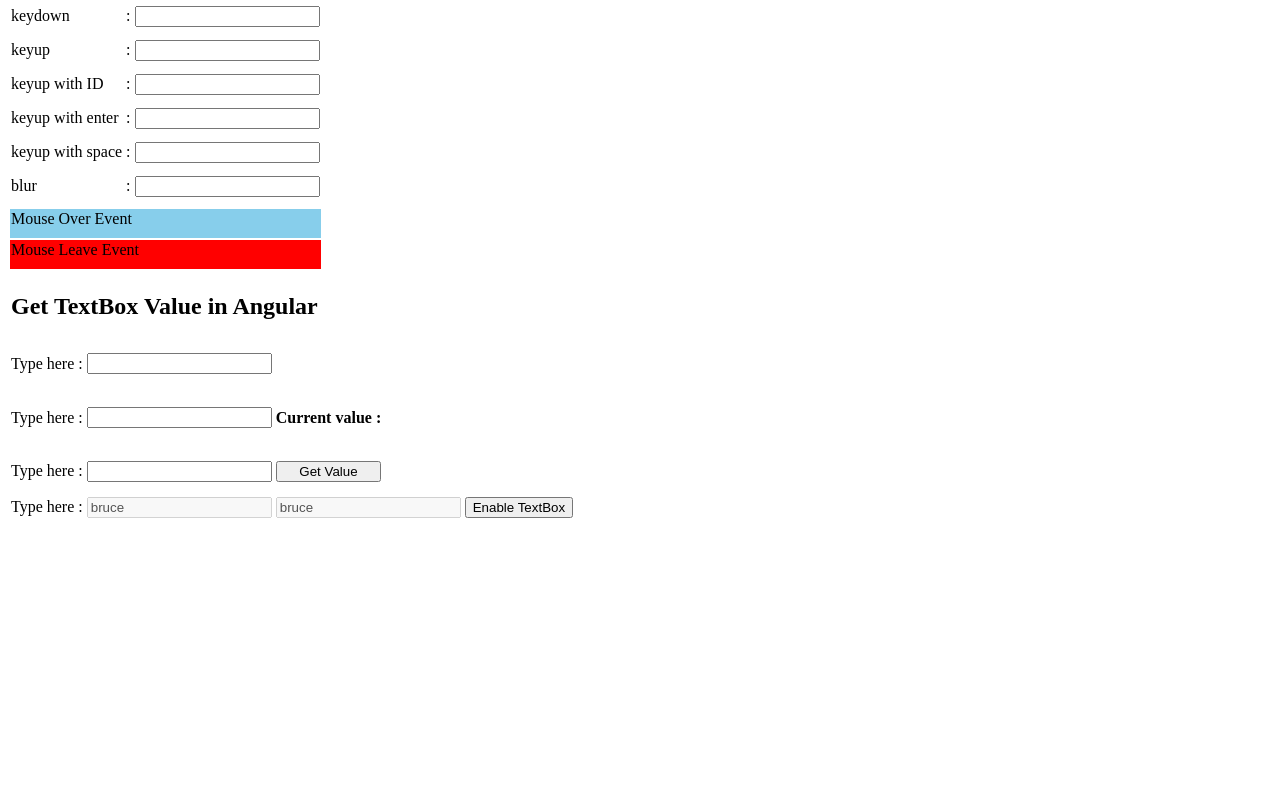
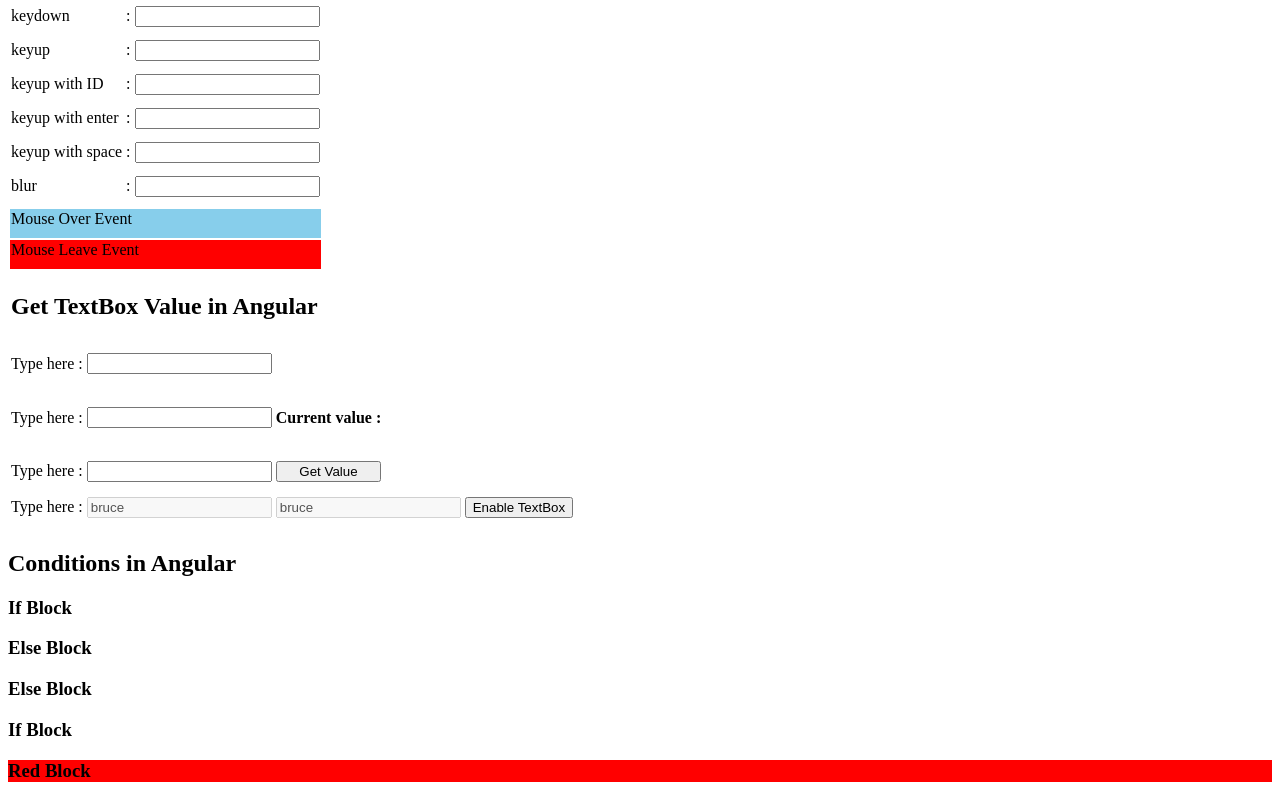
Before and after one commit to budiantoip/learn_angular, an Angular app: page / in a window 1280 px wide. Shown: the part 699-1499 px from the top of the page. Before the commit the page ends 1237 px from the top, so only its background shows below. Built offline with nearby package versions, Linux system fonts and the light colour scheme.

Commit message:
conditional statement

```diff
--- a/src/app/app.component.html
+++ b/src/app/app.component.html
@@ -142,3 +142,5 @@
         </tr>
     </tbody>
 </table>
+
+<app-conditions></app-conditions>
--- a/src/app/app.component.ts
+++ b/src/app/app.component.ts
@@ -17,6 +17,7 @@ export class AppComponent {
   myName="bruce";
   currentValue="";
   disabledTextBox=true;
+  show=true;
 
   getName() {
     return this.name;
--- a/src/app/app.module.ts
+++ b/src/app/app.module.ts
@@ -6,13 +6,15 @@ import { AppComponent } from './app.component';
 import { UserListComponent } from './user-list/user-list.component';
 import { LoginComponent } from './users/login/login.component';
 import { SignupComponent } from './users/signup/signup.component';
+import { ConditionsComponent } from './conditions/conditions.component';
 
 @NgModule({
   declarations: [
     AppComponent,
     UserListComponent,
     LoginComponent,
-    SignupComponent
+    SignupComponent,
+    ConditionsComponent
   ],
   imports: [
     BrowserModule,
--- /dev/null
+++ b/src/app/conditions/conditions.component.html
@@ -0,0 +1,31 @@
+<h2>Conditions in Angular</h2>
+
+<h3 *ngIf="show1">If Block</h3>
+
+<h3 *ngIf="show2; else elseBlock2">If Block</h3>
+<ng-template #elseBlock2>
+  <h3>Else Block</h3>
+</ng-template>
+
+<h3 *ngIf="show3 == true; else elseBlock3">If Block</h3>
+<ng-template #elseBlock3>
+  <h3>Else Block</h3>
+</ng-template>
+
+<h3 *ngIf="show4 == true; then ifBlock4; else elseBlock4">If Block</h3>
+<ng-template #ifBlock4>
+  <h3>If Block</h3>
+</ng-template>
+<ng-template #elseBlock4>
+  <h3>Else Block</h3>
+</ng-template>
+
+<ng-template [ngIf]="show5 == 'red'">
+  <h3 style="background-color: red">Red Block</h3>
+</ng-template>
+<ng-template [ngIf]="show5 == 'green'">
+  <h3 style="background-color: green">Green Block</h3>
+</ng-template>
+<ng-template [ngIf]="show5 == 'blue'">
+  <h3 style="background-color: blue">Blue Block</h3>
+</ng-template>
--- /dev/null
+++ b/src/app/conditions/conditions.component.ts
@@ -0,0 +1,20 @@
+import { Component, OnInit } from '@angular/core';
+
+@Component({
+  selector: 'app-conditions',
+  templateUrl: './conditions.component.html',
+  styleUrls: ['./conditions.component.css']
+})
+export class ConditionsComponent implements OnInit {
+  show1=true;
+  show2=false;
+  show3=false;
+  show4=true;
+  show5="red";
+
+  constructor() { }
+
+  ngOnInit(): void {
+  }
+
+}
```
Also changed, not shown: src/app/conditions/conditions.component.css (added), 1 other file (tests, documents, lock files or other folders).
